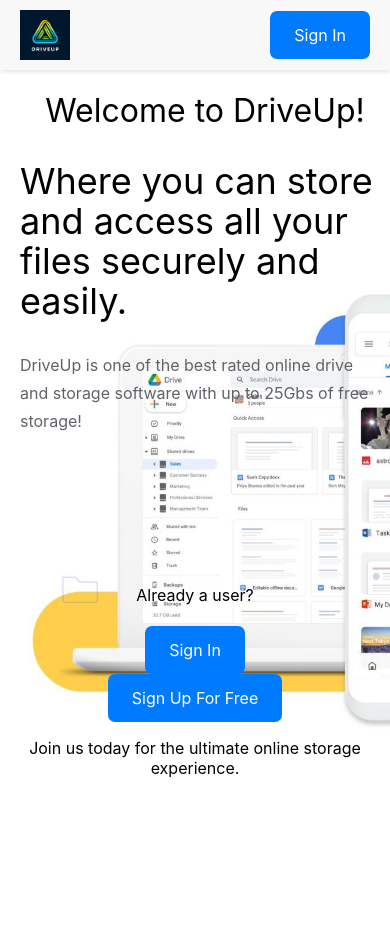
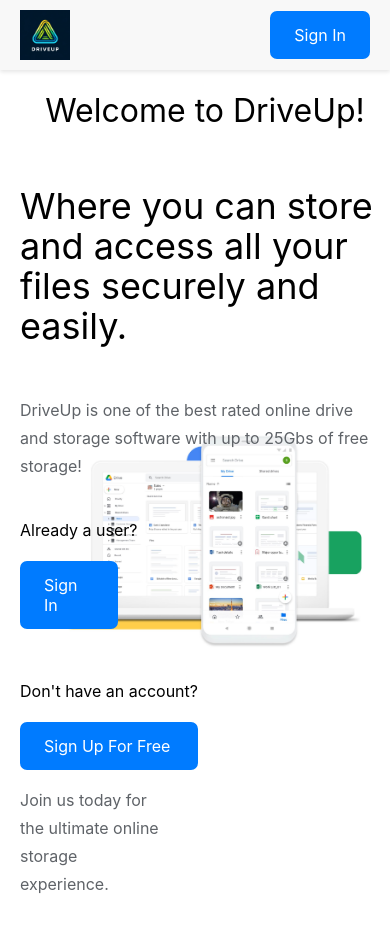
Before and after one commit to AhmadKanounji/DriveUp, a React (Create React App) app in the folder frontend/: page / in a window 390 px wide. Shown: the top 932 px of the page. Built offline with nearby package versions, Linux system fonts and the light colour scheme.

Commit message:
UI fixes with diff screen sizes
Fixed the background image issues and buttons overlapping with texts on screen on smaller screens.

```diff
--- a/frontend/src/Landing.js
+++ b/frontend/src/Landing.js
@@ -16,9 +16,10 @@
       <h1>Welcome to DriveUp!</h1>
       <h2>Where you can store and access all your files securely and easily.</h2>
       <p className='p1'>DriveUp is one of the best rated online drive and storage software with up to 25Gbs of free storage!</p>
-      <div className="container">
+      <div className="button-container">
       <h4>Already a user?</h4>
       <Link to="/signIn" className="signInButton2">Sign In</Link>
+      <h4>Don't have an account?</h4>
       <Link to="/signUp" className='signUpButton2'>Sign Up For Free</Link>
       <p>Join us today for the ultimate online storage experience.</p>
 </div>
--- a/frontend/src/landing.css
+++ b/frontend/src/landing.css
@@ -6,7 +6,28 @@
     background-position: center center; /* Centers the image */
     background-repeat: no-repeat; /* Prevents image from repeating */
     background-attachment: scroll;
-    margin-left: 20px ;  }
+    margin-left: 20px ;
+    display: flex;
+    flex-direction: column;
+    justify-content: space-between; /* This will push the button-container to the bottom */
+    padding-bottom: 50px;
+
+}
+
+@media (max-width: 767px) {
+    body {
+      background-size: contain; /* This will make the entire image fit within the viewable area, without cropping */
+      background-attachment: scroll; /* Allows the image to scroll with the content, useful for smaller screens */
+    }
+    .landing-container {
+        background-size: contain; /* or auto */
+        background-repeat: no-repeat;
+        background-position: center center; /* Keeps the image centered */
+        background-attachment: scroll;
+        background-image: url('/DriveUp-Background2.jpeg');
+
+      }
+  }
 
 @media (max-width: 768px) {
     body {
@@ -14,11 +35,40 @@
       background-position: center center; /* Keeps the image centered */
       background-attachment: scroll; /* Scroll or fixed based on your preference */
     }
-  }
+    .landing-container {
+        padding-bottom: 100px; /* Increase padding at the bottom */
+        background-size: contain; /* or auto */
+        background-repeat: no-repeat;
+        background-position: center center; /* Keeps the image centered */
+        background-attachment: scroll;
+        background-image: url('/DriveUp-Background2.jpeg');
+
+      }
+    }
+
+@media (max-width: 769px) {
+    body {
+      background-size: 100% auto; /* Scales the width to 100% and height automatically */
+      background-position: center center; /* Keeps the image centered */
+      background-attachment: scroll; /* Scroll or fixed based on your preference */
+    }
+    .landing-container {
+        padding-bottom: 100px; /* Increase padding at the bottom */
+        background-size: contain; /* or auto */
+        background-repeat: no-repeat;
+        background-position: center center; /* Keeps the image centered */
+        background-attachment: scroll;
+        background-image: url('/DriveUp-Background2.jpeg');
+
+      }
+    }
+    .button {
+      padding: 8px 16px; /* Adjust button padding */
+    }
   @media (max-width: 767px) {
     body.landing-page {
       background-image: url('/DriveUp-Background2.jpeg'); /* A smaller or different image for small screens */
-      background-size: 100% auto; /* Or use 'cover' if you want to cover the entire area */
+      background-size: cover; /* Keeps the image covering the area, but it will be smaller */
       background-position: center center;
       background-repeat: no-repeat;
     }
@@ -27,20 +77,10 @@
     .button-container {
       bottom: 40px; /* Increase space from bottom */
     }
-    /* If you want to increase the space between the buttons and the paragraph too: */
     .signUpButton2 {
       margin-bottom: 20px; /* Adjust as needed */
     }
-    .container {
-        bottom: 100px; /* Increase space from the bottom for larger screens */
-      }
-
-      .button {
-        width: 250px; /* Optionally increase button width on larger screens */
-        margin: 10px; /* Increase spacing between buttons */
   }
-}
-
 
 
 
@@ -78,6 +118,8 @@
     border: 4px solid #007bff; /* Border color matches the default background color */
     border-radius: 7px;
     cursor: pointer;
+    margin-bottom: 30px;
+    max-width: 50px;
   }
 
   .signInButton2:hover {
@@ -131,54 +173,18 @@
     cursor: pointer;
   }
 
-  .paragraph2{
+
+.button-container {
+    display: flex;
+    flex-direction: column;
+    align-items: left;
+    max-width: fit-content;
+
+  }
+.button-container p{
     max-width: 150px;
     color: #5f6368;
     font-size: 16px;
     line-height: 28px;
     justify-content: center;
 }
-
-/* .button-container {
-    display: flex;
-    flex-direction: column;
-    align-items: center;
-    justify-content: flex-end;
-    position: absolute;
-    left: 0;
-    right: 0;
-    bottom: 20px; /* Adjust this value as needed */
-  /* }  */
-
-  .container {
-    display: flex;
-    flex-direction: column;
-    align-items: center;
-    justify-content: flex-end;
-    position: absolute;
-    left: 0;
-    right: 0;
-    bottom: 50px; /* Adjust this to place it at the desired distance from the bottom */
-    text-align: center;
-  }
-  .button {
-    padding: 10px 20px;
-    margin: 5px;
-    width: 200px; /* Or whatever width you prefer */
-    color: white;
-    background-color: #007bff; /* Replace with your brand color */
-    border: none;
-    border-radius: 4px;
-    text-align: center;
-    text-decoration: none;
-    font-size: 16px; /* Adjust as needed */
-    cursor: pointer;
-  }
-
-  .button + .button {
-    margin-left: 10px;
-  }
-
-  .button:hover {
-    background-color: #0056b3; /* A darker shade for the hover state */
-  }
```
